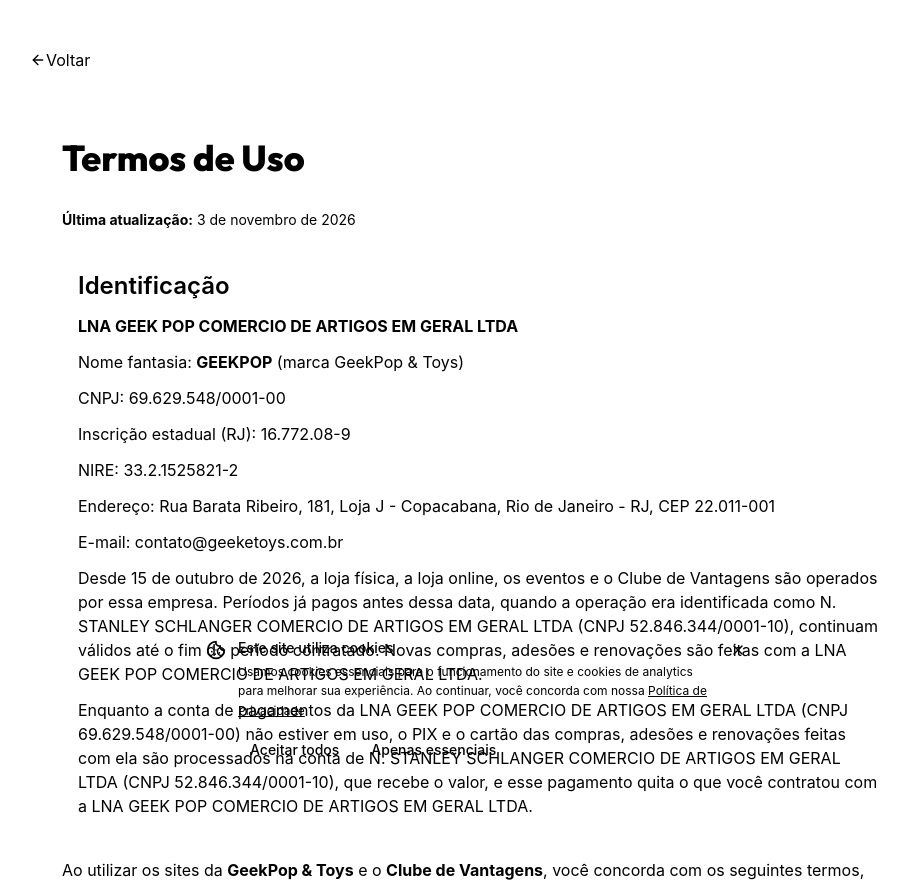
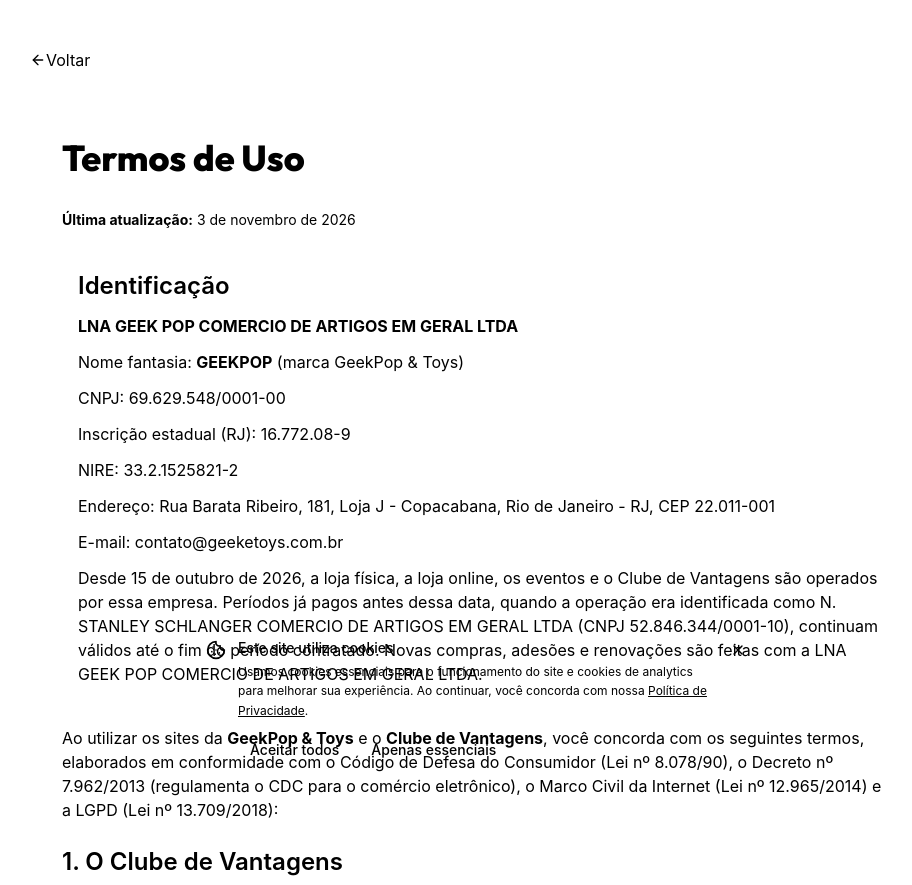
Before and after one commit to leo-schlanger/clube-geek-toys, a React (Vite) app: page /termos in a window 1280 px wide. Shown: the top 885 px of the page, without its empty margins (162-1074 px from the left). Built offline with nearby package versions, Linux system fonts and the light colour scheme; no server answers.

Commit message:
docs: drop the temporary payment note from the terms
The previous company stays off the customer-facing payment text. Sales keep
running as they are until the new account keys arrive.

```diff
--- a/src/data/contract-content.ts
+++ b/src/data/contract-content.ts
@@ -15,7 +15,6 @@ export const CONTRACT_SECTIONS: ContractSection[] = [
       'O CLUBE GEEKPOP & TOYS é um programa de fidelidade da loja GEEKPOP & TOYS, destinado a oferecer vantagens, descontos e benefícios especiais aos seus membros.',
       'O programa é operado por LNA GEEK POP COMERCIO DE ARTIGOS EM GERAL LTDA, nome fantasia GEEKPOP, CNPJ 69.629.548/0001-00, inscrição estadual 16.772.08-9 (RJ), NIRE 33.2.1525821-2, com sede na Rua Barata Ribeiro, 181, Loja J, Copacabana, Rio de Janeiro/RJ, CEP 22.011-001.',
       'Desde 15 de outubro de 2026, a loja e o Clube são operados por essa empresa. Períodos já pagos antes dessa data, quando a operação era identificada como N. STANLEY SCHLANGER COMERCIO DE ARTIGOS EM GERAL LTDA (CNPJ 52.846.344/0001-10), continuam válidos até o fim do período contratado. Novas adesões e renovações são contratadas com a LNA GEEK POP COMERCIO DE ARTIGOS EM GERAL LTDA.',
-      'Enquanto a conta de pagamentos da LNA GEEK POP COMERCIO DE ARTIGOS EM GERAL LTDA (CNPJ 69.629.548/0001-00) não estiver em uso, o PIX e o cartão das compras, adesões e renovações feitas com ela são processados na conta de N. STANLEY SCHLANGER COMERCIO DE ARTIGOS EM GERAL LTDA (CNPJ 52.846.344/0001-10), que recebe o valor, e esse pagamento quita o que você contratou com a LNA.',
       'A participação no Clube é voluntária e requer a adesão ao plano anual do Clube, mediante pagamento da anuidade correspondente.',
       'O Clube reserva-se o direito de modificar, suspender ou encerrar o programa a qualquer momento, mediante comunicação prévia de 30 (trinta) dias aos membros, por e-mail.',
     ],
--- a/src/pages/TermsOfUse.tsx
+++ b/src/pages/TermsOfUse.tsx
@@ -29,9 +29,6 @@ export default function TermsOfUse() {
                             <p>E-mail: <a href={`mailto:${COMPANY.email}`} className="text-primary hover:underline">{COMPANY.email}</a></p>
                             <p>
                                 Desde {COMPANY.constitutedOnLabel}, a loja física, a loja online, os eventos e o Clube de Vantagens são operados por essa empresa. Períodos já pagos antes dessa data, quando a operação era identificada como {PREVIOUS_COMPANY.legalName} (CNPJ {PREVIOUS_COMPANY.cnpj}), continuam válidos até o fim do período contratado. Novas compras, adesões e renovações são feitas com a {COMPANY.legalName}.
-                            </p>
-                            <p>
-                                Enquanto a conta de pagamentos da {COMPANY.legalName} (CNPJ {COMPANY.cnpj}) não estiver em uso, o PIX e o cartão das compras, adesões e renovações feitas com ela são processados na conta de {PREVIOUS_COMPANY.legalName} (CNPJ {PREVIOUS_COMPANY.cnpj}), que recebe o valor, e esse pagamento quita o que você contratou com a {COMPANY.legalName}.
                             </p>
                         </section>
 
```
Also changed, not shown: 3 other files (tests, documents, lock files or other folders).
